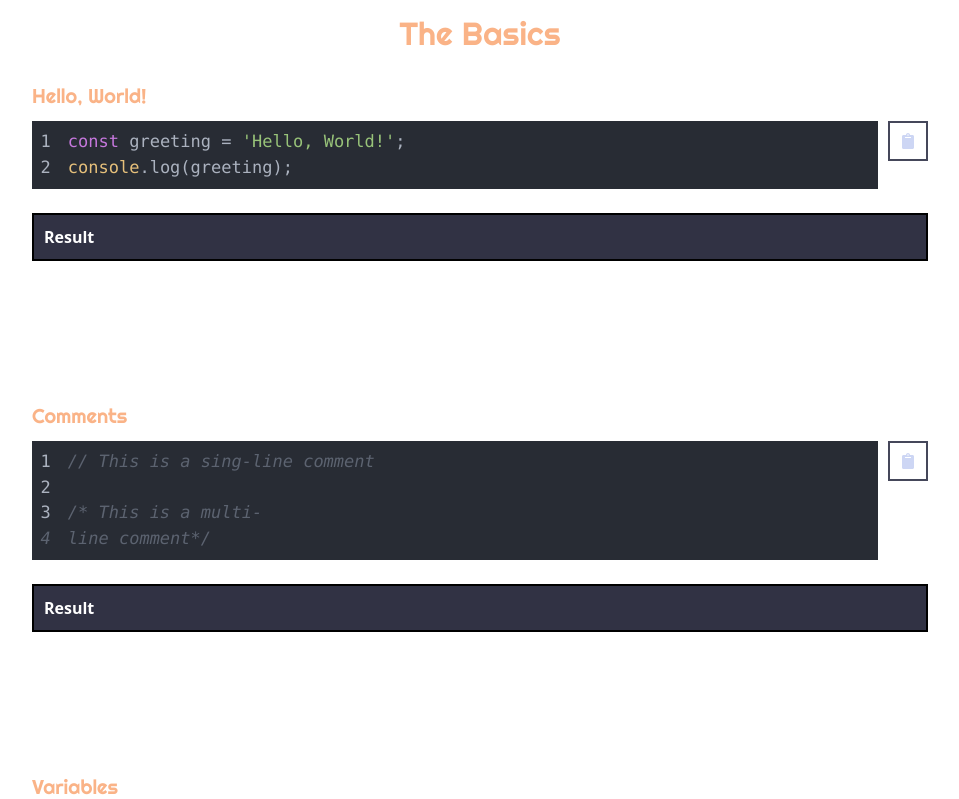
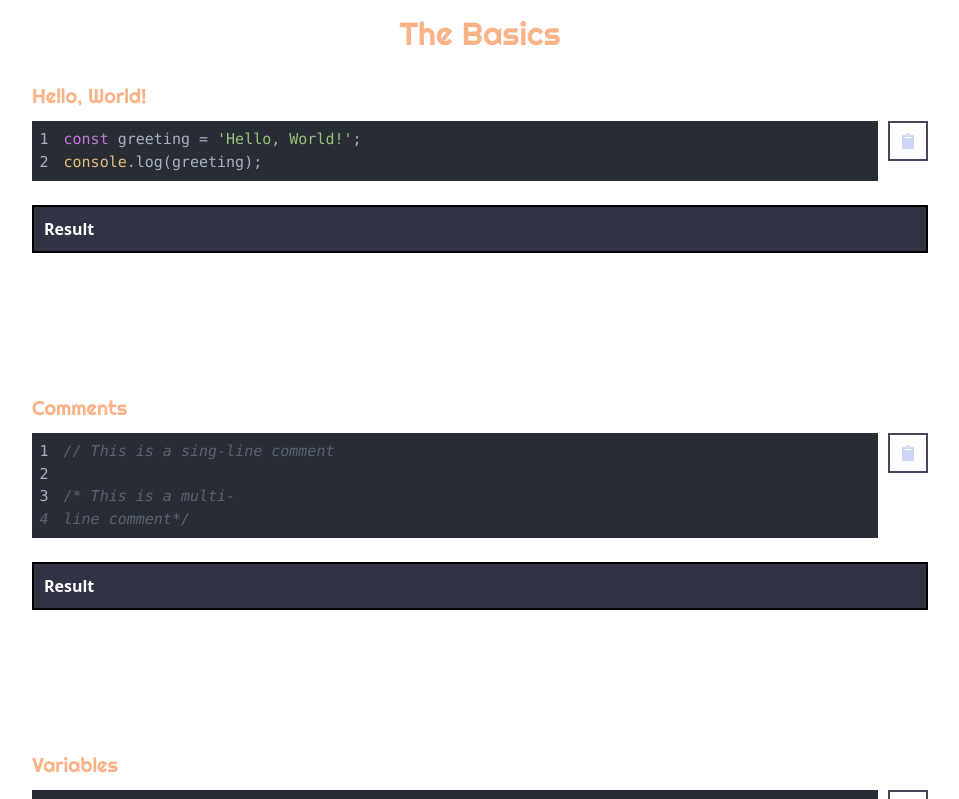
Before and after one commit to KyleCurtis/SpaceDocs, a Next.js app: page /topics/languages/js in a window 1280 px wide. Shown: the part 940-1739 px from the top of the page, without its empty margins (160-1119 px from the left). Built offline with nearby package versions, Linux system fonts and the light colour scheme; a web font is replaced by a local one.

Commit message:
reduced font size

```diff
--- a/styles/globals.scss
+++ b/styles/globals.scss
@@ -173,13 +173,9 @@ h3 {
   font-size: 20px;
 }
 
-.code {
-  font-size: 16px !important;
-}
-
 .code-block {
     font-family: 'Space Mono', monospace;
-    font-size: 17px;
+    font-size: 15px;
 }
 
 .term {
```
